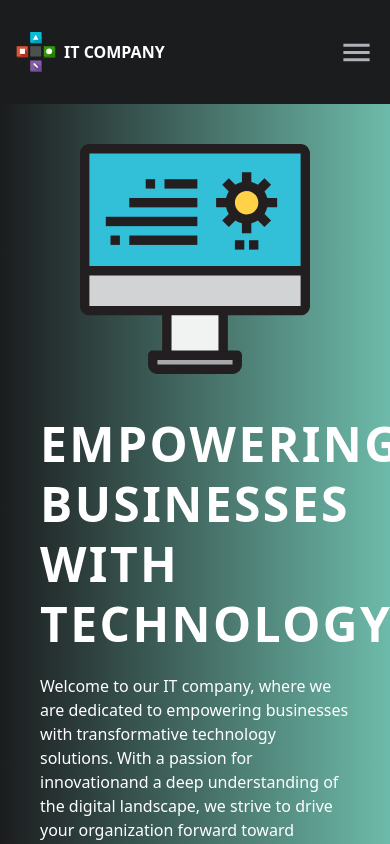
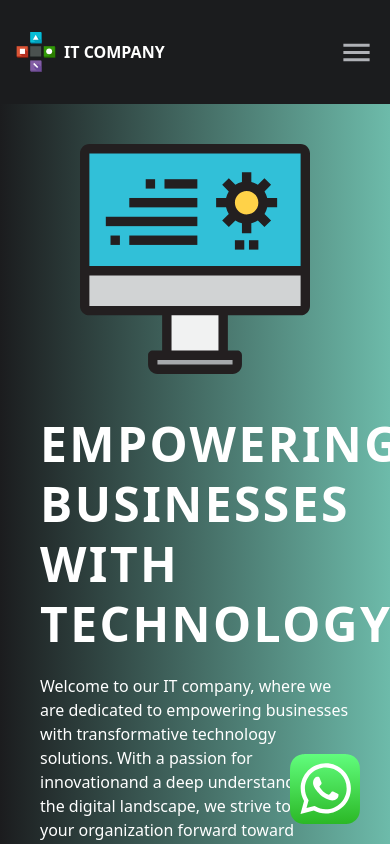
Before and after one commit to scelo-gumede/newRepoPract, a Next.js app: page / in a window 390 px wide. Shown: the top 844 px of the page. Built offline with nearby package versions, Linux system fonts and the light colour scheme.

Commit message:
added whatsapp

```diff
--- /dev/null
+++ b/app/components/Whatsapp.tsx
@@ -0,0 +1,14 @@
+import WhatsappPic from "@/app/assets/whatsapp.svg";
+
+export default function Whatsapp() {
+    const number: string = "0676403372";
+
+    return (
+        <div className="z-50 hover:scale-110 flex justify-center items-center transition duration-300 lg:hidden bottom-5 right-5 fixed" >
+            <a href={`tel:${number}`} style={{ display: 'flex', alignItems: 'center', textDecoration: 'none', color: 'black' }}>
+                <WhatsappPic width="70" height="70" style={{ marginRight: '10px' }} alt="WhatsApp Icon" />
+
+            </a>
+        </div>
+    );
+}
--- a/app/layout.tsx
+++ b/app/layout.tsx
@@ -5,6 +5,7 @@ import Provider from "./hooks/Provider";
 import SmallNavBar from "./components/SmallNavBar";
 import NavBarConf from "./components/NavBarConf";
 import { Metadata } from "next";
+import Whatsapp from "./components/Whatsapp";
 
 
 export const metadata:Metadata = {
@@ -39,6 +40,9 @@ export default function RootLayout({ children }: { children: React.ReactNode })
       <html style={{scrollBehavior:"smooth"}} lang="en">
 
           <body className="relative">
+
+                <Whatsapp />
+
                 <SmallNavBar />
                 <NavBarConf />
                 {children}
```
Also changed, not shown: app/assets/whatsapp.svg (added).
